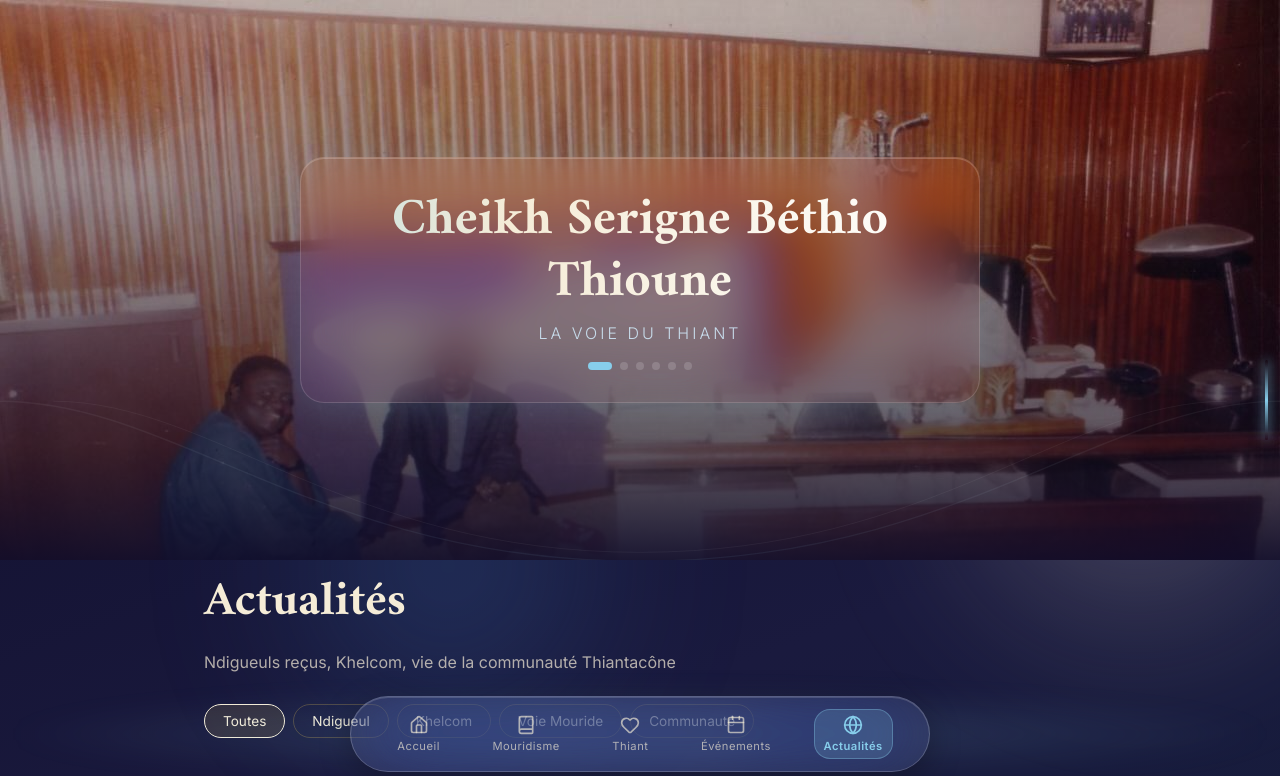
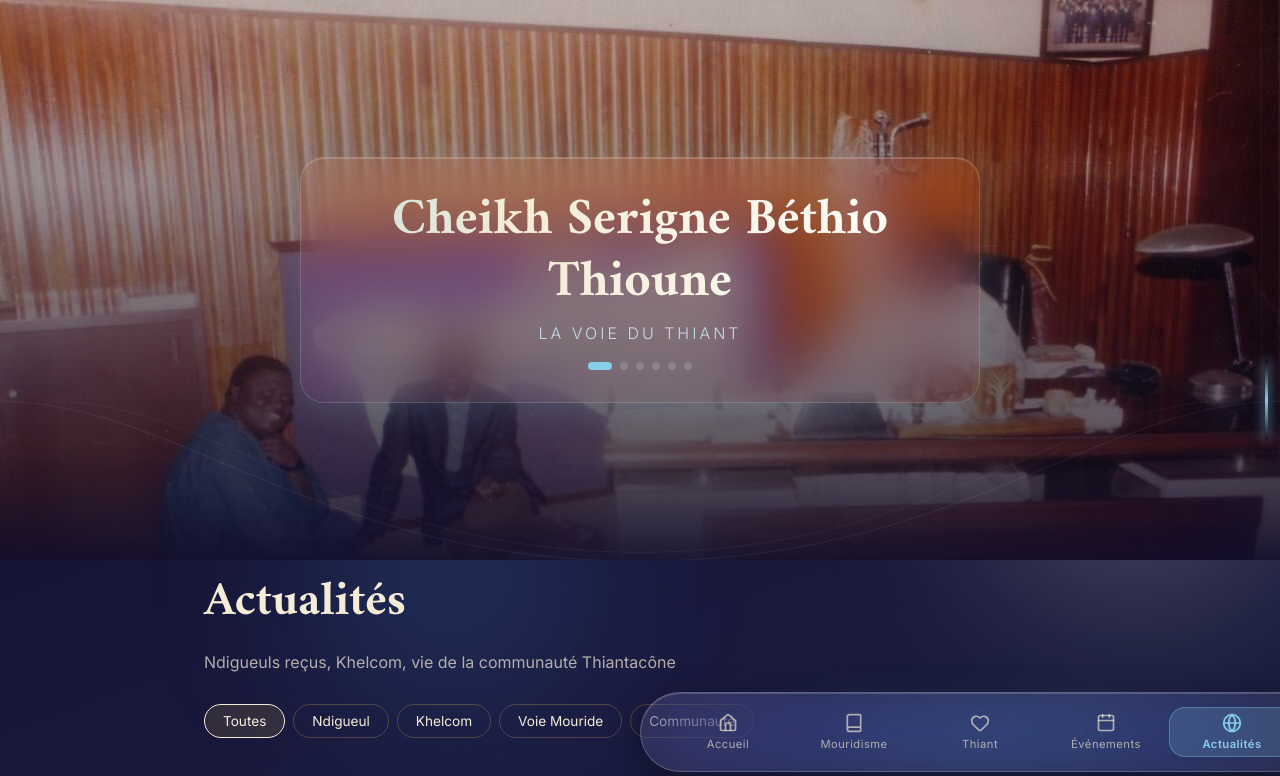
Before and after one commit to Ikfini-101/app-serigne-bethio, a React (Vite) app: page /actualites in a window 1280 px wide. Shown: the top 776 px of the page. Built offline with nearby package versions, Linux system fonts and the light colour scheme.

Commit message:
fix: navbar centrage bulletproof (marginLeft sans transform) + largeur etendue 680px

```diff
--- a/src/components/layout/BottomMenu.tsx
+++ b/src/components/layout/BottomMenu.tsx
@@ -24,17 +24,6 @@ const BottomMenu: React.FC = () => {
   return (
     <AnimatePresence>
       {visible && (
-        /* Wrapper neutre full-width pour le centrage — Framer Motion n'y touche pas */
-        <div style={{
-          position: 'fixed',
-          bottom: '28px',
-          left: 0,
-          right: 0,
-          display: 'flex',
-          justifyContent: 'center',
-          zIndex: 100,
-          pointerEvents: 'none',
-        }}>
         <motion.div
           key="bottom-menu"
           initial={{ y: 100, opacity: 0 }}
@@ -42,40 +31,48 @@ const BottomMenu: React.FC = () => {
           exit={{ y: 100, opacity: 0 }}
           transition={{ type: 'spring' as const, stiffness: 260, damping: 24 }}
           style={{
-              width: '90%',
-              maxWidth: '580px',
-              pointerEvents: 'all',
+            /* Centrage absolu bulletproof — pas de left/right, pas de scrollbar bug */
+            position: 'fixed',
+            bottom: '28px',
+            left: '50%',
+            marginLeft: '-min(47vw, 340px)', /* déplace de la moitié de la largeur SANS transform */
+            width: 'min(94vw, 680px)',
+            zIndex: 100,
           }}
         >
           {/* Glow halo */}
           <div style={{
-            position: 'absolute', inset: '-8px',
+            position: 'absolute', inset: '-10px',
             borderRadius: '60px',
-            background: 'radial-gradient(ellipse, rgba(135,206,235,0.20) 0%, transparent 70%)',
-            filter: 'blur(12px)',
+            background: 'radial-gradient(ellipse, rgba(135,206,235,0.18) 0%, transparent 70%)',
+            filter: 'blur(14px)',
             pointerEvents: 'none',
           }} />
 
           <nav style={{
-            display: 'flex', justifyContent: 'space-around', alignItems: 'center',
-            padding: '12px 20px', borderRadius: '50px',
-            background: 'rgba(255,255,255,0.08)',
+            display: 'flex',
+            justifyContent: 'space-around',
+            alignItems: 'center',
+            padding: '14px 24px',
+            borderRadius: '50px',
+            background: 'rgba(255,255,255,0.09)',
             backdropFilter: 'blur(40px) saturate(200%)',
             WebkitBackdropFilter: 'blur(40px) saturate(200%)',
-            border: '1px solid rgba(255,255,255,0.20)',
-            boxShadow: '0 8px 32px rgba(0,0,0,0.30), inset 0 1px 0 rgba(255,255,255,0.15)',
+            border: '1px solid rgba(255,255,255,0.22)',
+            boxShadow: '0 8px 32px rgba(0,0,0,0.35), inset 0 1px 0 rgba(255,255,255,0.18)',
             position: 'relative',
+            width: '100%',
           }}>
             {NAV.map(({ path, label, icon: Icon }) => {
               const active = location.pathname === path;
               return (
-                <Link key={path} to={path} style={{ textDecoration: 'none' }}>
+                <Link key={path} to={path} style={{ textDecoration: 'none', flex: 1 }}>
                   <motion.div
                     whileHover={{ y: -4 }}
                     whileTap={{ scale: 0.92 }}
                     style={{
                       display: 'flex', flexDirection: 'column', alignItems: 'center', gap: '4px',
-                      padding: '6px 10px', borderRadius: '16px',
+                      padding: '6px 0', borderRadius: '16px',
                       cursor: 'pointer', position: 'relative',
                     }}
                   >
@@ -88,7 +85,7 @@ const BottomMenu: React.FC = () => {
                           background: 'rgba(135,206,235,0.18)',
                           border: '1px solid rgba(135,206,235,0.35)',
                         }}
-                        transition={{ type: 'spring', stiffness: 350, damping: 30 }}
+                        transition={{ type: 'spring' as const, stiffness: 350, damping: 30 }}
                       />
                     )}
                     <Icon
@@ -100,6 +97,7 @@ const BottomMenu: React.FC = () => {
                       fontSize: '0.70rem', fontWeight: active ? 600 : 400,
                       color: active ? 'var(--sky)' : 'rgba(245,236,215,0.65)',
                       letterSpacing: '0.5px', position: 'relative', zIndex: 1,
+                      whiteSpace: 'nowrap',
                     }}>
                       {label}
                     </span>
@@ -109,7 +107,6 @@ const BottomMenu: React.FC = () => {
             })}
           </nav>
         </motion.div>
-        </div>
       )}
     </AnimatePresence>
   );
```
Lines whose indentation alone changed are shown as unchanged.
